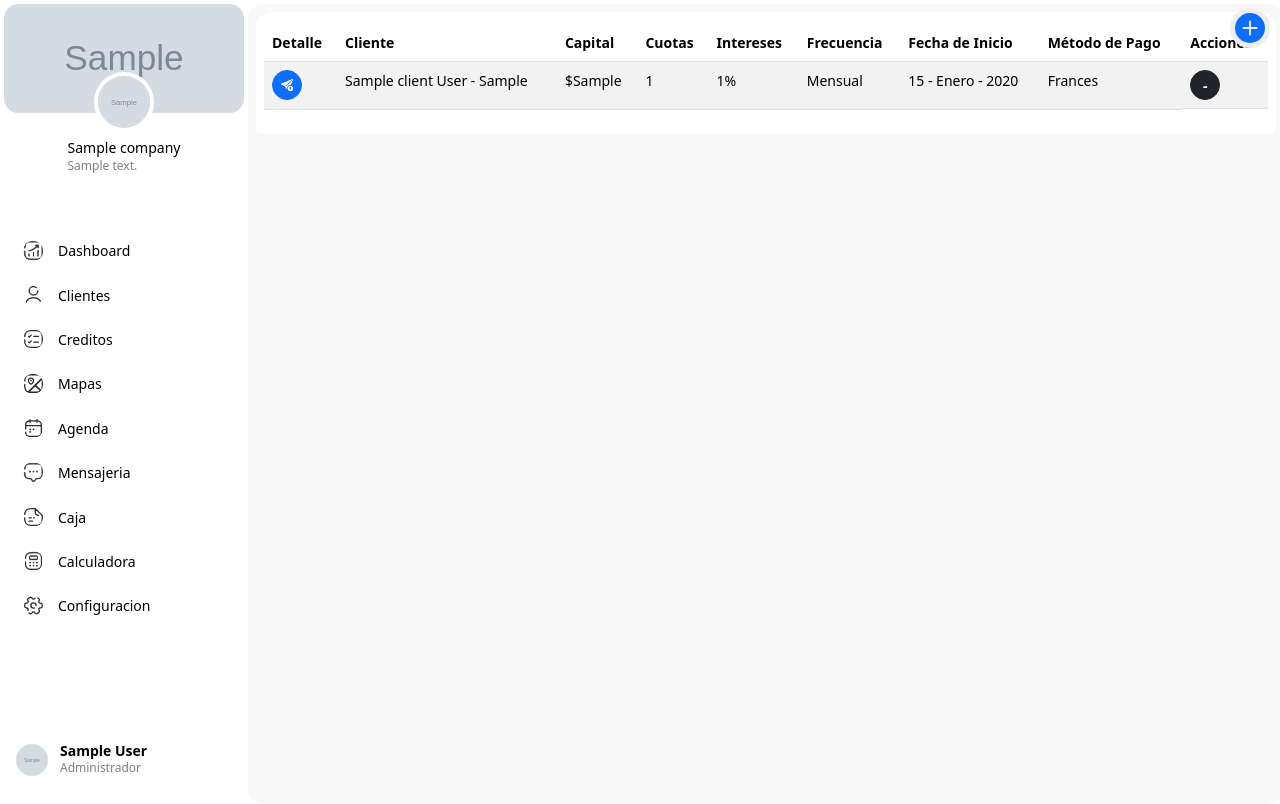
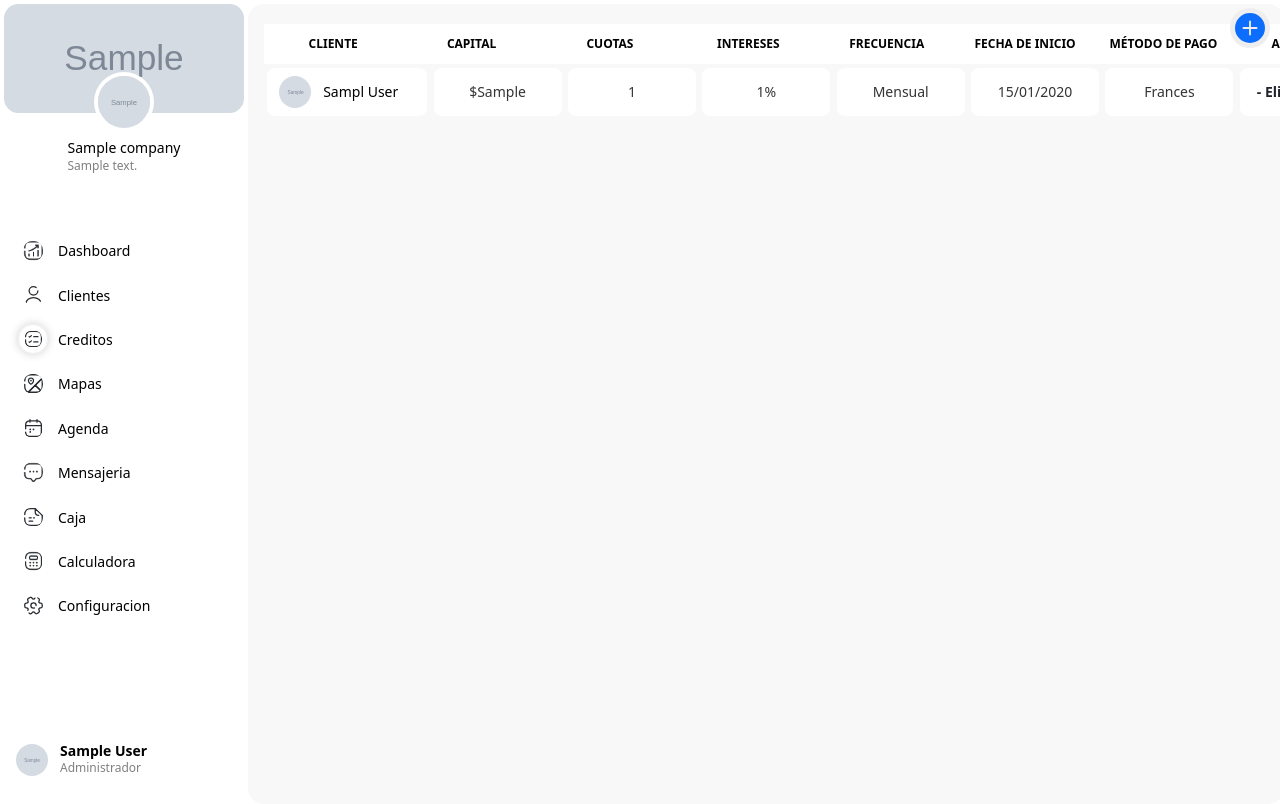
Before and after one commit to the-wandy-olivares/Money, a Django app: page /credit/list/ in a window 1280 px wide. Run offline with Django 5.2, Linux system fonts and the light colour scheme; a user stored in the database is signed in; tables that the repository leaves empty hold one stand-in row (values such as "Sample post"); grey boxes marked "Sample" are stand-in pictures.

Commit message:
Actualizar estilos y datos en las plantillas: ajustar gráficos, agregar iconos de Bootstrap y mejorar la interfaz de usuario

```diff
--- a/Easy/Client/templates/client/cp/grafico-wave.html
+++ b/Easy/Client/templates/client/cp/grafico-wave.html
@@ -12,12 +12,12 @@
                     labels: ['Enero', 'Febrero', 'Marzo', 'Abril', 'Mayo', 'Junio', 'Julio', 'Agosto', 'Septiembre', 'Octubre', 'Noviembre', 'Diciembre'],
                     datasets: [{
                               label: 'Grafico de nuevos clientes en cada mes',
-                              data: [40, 20, 14, 15, 15, 18, 20],
+                              data: [0, ],
                               borderColor: '{{request.user.more.company.configuration.color_enfasis}}',
-                              borderWidth: 2,
+                              borderWidth: 1,
                               backgroundColor: '{{request.user.more.company.configuration.color_enfasis}}', // Background color changed to red
                               fill: true,
-                              tension: 0.4 // This creates the wave effect
+                              tension: 0.3 // This creates the wave effect
                     }]
             },
             options: {
--- a/Easy/Credit/templates/credit/cp/grafico-wave.html
+++ b/Easy/Credit/templates/credit/cp/grafico-wave.html
@@ -12,7 +12,7 @@
                     labels: ['Enero', 'Febrero', 'Marzo', 'Abril', 'Mayo', 'Junio', 'Julio', 'Agosto', 'Septiembre', 'Octubre', 'Noviembre', 'Diciembre'],
                     datasets: [{
                               label: 'Creditos aprovados en cada mes',
-                              data: [14, 19, 14, 15, 20, 18, 2],
+                              data: [0, 0, 0, 0, 0, 0, 0],
                               borderColor: '{{request.user.more.company.configuration.color_enfasis}}',
                               borderWidth: 2,
                               backgroundColor: '{{request.user.more.company.configuration.color_enfasis}}', // Background color
--- a/Easy/Credit/templates/credit/cp/nav-bottom.html
+++ b/Easy/Credit/templates/credit/cp/nav-bottom.html
@@ -1,14 +1,14 @@
 <style>
 
 </style>
-<div class="position-sticky bg-white d-flex top-0 p-2 rounded-4 mb-2"
+<div class="position-sticky  d-flex top-0 p-2 rounded-4 mb-2"
       style="height: 3rem;">
 
             <div class="div-pay d-flex w-100 d-none justify-content-end">
 
                   <button
                   type="button" data-bs-toggle="modal" data-bs-target="#aplicar-factura"
-                  class="position- top-0 end-0 bg-primary text-white  border-0 rounded-5 p-0 ps-3 pe-3 me-4" >
+                  class="position- top-0 end-0 bg-primary text-white  border-0 rounded-5 p-4 ps-4 pe-4 me-4 d-flex flex-wrap justify-content-center align-content-center" >
                         Aplicar pago
                   </button>
             </div>
--- a/Easy/Credit/templates/credit/credit-list.html
+++ b/Easy/Credit/templates/credit/credit-list.html
@@ -2,8 +2,71 @@
 {% block content %}
       {% load static %}
       <style>
+            .btn-nav .btn-creditos img
+            {
+                  /* background-color: #eeeeee !important; */
+                  box-shadow: #d1cfcf 0px 0px 10px 0px;
+                  border: 1px solid #eeeeee;
+            }
             .section-list {
                   font-size: 14px;
+            }
+      .table {
+              display: table;
+              width: 100%;
+      }
+
+      .thead {
+              display: table-header-group;
+
+              color: var(--text-light);
+              font-weight: bold;
+      }
+
+      .tbody {
+              display: table-row-group;
+      }
+
+      .tr {
+              display: table-row;
+      }
+
+      .th, .td {
+              display: table-cell;
+              padding: 0.5rem;
+              text-align: center;
+      }
+
+.th
+{
+              text-transform: uppercase;
+              font-size: 12px;
+            width: 8rem;
+            background-color: rgb(255, 255, 255) !important;
+            margin: 0.2rem;
+      }
+
+      .td {
+            background-color: rgb(255, 255, 255) !important;
+            color: #343434 !important;
+            margin: 0.2rem; border-radius: 0.5rem;
+            width: 8rem;
+            height: 3rem;
+            display: flex; flex-wrap: wrap;
+            align-content: center; justify-content: center;
+      }
+      .td a {
+              text-decoration: none;
+      }
+
+      .td a:hover {
+              text-decoration: underline;
+      }
+
+      .btn {
+              display: flex;
+              align-items: center;
+              justify-content: center;
       }
       </style>
       <section class="section-list">
@@ -14,63 +77,57 @@
                         </svg>
                   </button>
             </a>
-            <div class="bg-white p-2 rounded-4 rounded-bottom-2 ">
-                  <table class="table mt-1 table-striped table-hover">
-                        <thead>
-                              <tr>
-                                    <th>
-                                          Detalle
-                                    </th>
-                                    <th>Cliente</th>
-                                    <th>Capital</th>
-                                    <th>Cuotas</th>
-                                    <th>Intereses</th>
-                                    <th>Frecuencia</th>
-                                    <th>Fecha de Inicio</th>
-                                    <th>Método de Pago</th>
-                                    <th>
-                                          Acciones
-                                    </th>
-                              </tr>
-                        </thead>
-                        <tbody>
+            <div class=" p-2 rounded-5 ">
+                    <div class="table mt-1 table-striped table-hover">
+                              <div class="thead">
+                                      <div class="tr d-flex bg-white">
+                                                <span class="th flex-fill">Cliente</span>
+                                                <span class="th flex-fill">Capital</span>
+                                                <span class="th flex-fill">Cuotas</span>
+                                                <span class="th flex-fill">Intereses</span>
+                                                <span class="th flex-fill">Frecuencia</span>
+                                                <span class="th flex-fill">Fecha de Inicio</span>
+                                                <span class="th flex-fill">Método de Pago</span>
+                                                <span class="th flex-fill">Acciones</span>
+                                      </div>
+                              </div>
+                              <div class="tbody">
                                       {% if credits %}
                                                 {% for credit in credits %}
-                                    <tr>
-                                          <td>
-                                                <a href="{% url 'credit:credit-detail' credit.id %}" >
-                                                      <button class="btn btn-primary d-flex justify-content-center align-content-center flex-wrap btn-sm rounded-circle" style="width: 30px; height: 30px;">
-                                                            <svg xmlns="http://www.w3.org/2000/svg" width="20" height="20" fill="currentColor" class="bi bi-send-arrow-up-fill" viewBox="0 0 16 16"><path fill-rule="evenodd" d="M15.854.146a.5.5 0 0 1 .11.54L13.026 8.03A4.5 4.5 0 0 0 8 12.5c0 .5 0 1.5-.773.36l-1.59-2.498L.644 7.184l-.002-.001-.41-.261a.5.5 0 0 1 .083-.886l.452-.18.001-.001L15.314.035a.5.5 0 0 1 .54.111M6.637 10.07l7.494-7.494.471-1.178-1.178.471L5.93 9.363l.338.215a.5.5 0 0 1 .154.154z"/><path fill-rule="evenodd" d="M12.5 16a3.5 3.5 0 1 0 0-7 3.5 3.5 0 0 0 0 7m.354-5.354a.5.5 0 0 0-.722.016l-1.149 1.25a.5.5 0 1 0 .737.676l.28-.305V14a.5.5 0 0 0 1 0v-1.793l.396.397a.5.5 0 0 0 .708-.708z"/></svg>
+                                                <div class="tr d-flex">
+                                                        <span class="td flex-fill" style="width: 10rem;">
+                                                                  <a href="{% url "credit:credit-detail" credit.id %}" style="cursor: pointer;" class="text-black align-content-center">
+                                                                          <img src="{{request.user.more.img.url}}"    class="  object-fit-cover rounded-circle " style="border: 1px; width: 40px; height: 40px; border: 4px solid white; " alt="">
+                                                                       <span class="d-flex flex-wrap align-content-center ms-2">
+                                                                        {{ credit.client.name|default:"..."|slice:":5" }}
+                                                                        {{ credit.client.last_name|default:"..."|slice:":5" }}
+                                                                       </span>
+                                                                  </a>
+                                                        </span>
+                                                        <span class="td flex-fill">${{ credit.capital }}</span>
+                                                        <span class="td flex-fill">{{ credit.cuotas }}</span>
+                                                        <span class="td flex-fill">{{ credit.intereses }}%</span>
+                                                        <span class="td flex-fill text-capitalize">{{ credit.frecuencia }}</span>
+                                                        <span class="td flex-fill">{{ credit.start_date|date:"d/m/Y" }}</span>
+                                                        <span class="td flex-fill text-capitalize">{{ credit.metodo }}</span>
+                                                        <span class="td flex-fill d-flex">
+                                                                  <a href="{% url 'credit:credit-delete' credit.id %}" class="">
+                                                                        <button class="btn rounded-5 btn-sm" style=""> -
+                                                                              Eliminar
                                                                         </button>
                                                                   </a>
-                                          </td>
-                                          <td>{{ credit.client }}</td>
-                                          <td>${{ credit.capital }}</td>
-                                          <td>{{ credit.cuotas }}</td>
-                                          <td>{{ credit.intereses }}%</td>
-                                          <td class="text-capitalize">{{ credit.frecuencia }}</td>
-                                          <td>{{ credit.start_date|date:"d - F - Y" }}</td>
-                                          <td class="text-capitalize">{{ credit.metodo }}</td>
-                                          <td class="d-flex " >
-                                                <a href="{% url 'credit:credit-delete' credit.id %}" class="">
-                                                      <button class="btn rounded-circle btn-dark btn-sm" style="width: 30px; height: 30px;"> - </button>
-                                                </a>
-                                                <!-- <a href="{% url 'credit:credit-update' credit.id %}">
-                                                      <button class="btn btn-primary btn-sm rounded-5 ">Editar</button>
-                                                </a> -->
-                                          </td>
-                                    </tr>
+                                                        </span>
+                                                </div>
                                                 {% endfor %}
                                       {% else %}
-                                    <tr>
-                                          <td colspan="11" class="text-black-50"
-                                          style="text-align: center; font-weight: bold;">
+                                                <div class="tr d-flex">
+                                                        <span class="td flex-fill text-black-50" style="text-align: center; font-weight: bold;" colspan="8">
                                                                   No hay creditos
-                                          </td>
-                                    </tr>
+                                                        </span>
+                                                </div>
                                       {% endif %}
-                        </tbody>
-                  </table>
+                              </div>
+                    </div>
             </div>
       </section>
 {% endblock %}
--- a/Easy/Credit/templates/credit/credit.html
+++ b/Easy/Credit/templates/credit/credit.html
@@ -75,7 +75,7 @@
                               </div>
                         </div>
                   </a>
-                  <a href="{% url 'credit:credit-list' %}">
+                  <a href="{% url 'credit:credit-list' %}" class="">
                         <div class="div">
                               <span>
                                     <svg xmlns="http://www.w3.org/2000/svg" width="16" height="16" fill="currentColor" class="bi bi-gear" viewBox="0 0 16 16">
--- a/Easy/Easy/templates/base/base.html
+++ b/Easy/Easy/templates/base/base.html
@@ -6,6 +6,8 @@
             <meta name="viewport" content="width=device-width, initial-scale=1">
             <title>Make Money</title>
             <link href="https://cdn.jsdelivr.net/npm/bootstrap@5.3.3/dist/css/bootstrap.min.css" rel="stylesheet" integrity="sha384-QWTKZyjpPEjISv5WaRU9OFeRpok6YctnYmDr5pNlyT2bRjXh0JMhjY6hW+ALEwIH" crossorigin="anonymous">
+            <!--Icons-->
+		<link href="https://cdn.jsdelivr.net/npm/bootstrap-icons/font/bootstrap-icons.css" rel="stylesheet">
       </head>
 <style>
 
--- a/Easy/Easy/templates/dashboard/dashboard.html
+++ b/Easy/Easy/templates/dashboard/dashboard.html
@@ -218,7 +218,7 @@
             datasets: [{
                   label: 'Inversones',
                   label: 'Creditos aprovados en cada mes',
-                              data: [0, 0, 0, 0, 0, 0, 0, 0, 0, 0, 0, 0],
+                              data: [0, ],
                               borderColor: '{{request.user.more.company.configuration.color_enfasis}}',
                               backgroundColor: '{{request.user.more.company.configuration.color_enfasis}}', // Background color
                               borderWidth: 2,
--- a/Easy/Easy/templates/nav/nav-escritorio.html
+++ b/Easy/Easy/templates/nav/nav-escritorio.html
@@ -150,7 +150,6 @@
             <button>
                   <img src="{% static "icons/document.svg" %}" width='24' alt="">
                   <a href="{% url 'caja:caja' %}">
-
                         <span>
                               Caja
                         </span>
--- a/Easy/Easy/templates/nav/nav-movil.html
+++ b/Easy/Easy/templates/nav/nav-movil.html
@@ -5,6 +5,7 @@
             /* height: 3rem; */
       }
       .nav-movil .btn {
+            border: none;
             /* background-color: rgba(49, 99, 142, 0.709); */
             display: flex; justify-content: center;
             flex-wrap: wrap;
@@ -23,7 +24,8 @@
 </style>
 <section class=" nav-movil position-fixed bottom-0 start-0 z-2  d-flex blur-20 w-100 justify-content-center ">
       <!-- <a href="{% url "dashboard" %}"  > -->
-      <button class="btn ">
+      <button class="btn "
+            onclick="window.location.href = '{% url 'dashboard' %}'">
             <img src="{% static "icons/grafico.png" %}" width='24' alt="">
                   <span >
                         Dashboard
@@ -31,7 +33,8 @@
             </button>
       <!-- </a> -->
 
-      <button class="btn position-relative">
+      <button class="btn position-relative"
+      onclick="window.location.href = '{% url 'client:client' %}'">
             <img class="img-cliente" src="{% static "icons/user.svg" %}" width='24' alt="">
             <!-- <a href="{% url 'client:client' %}"> -->
                   <span>
```
Also changed, not shown: Easy/Client/templates/client/client-list.html (+101 -45 lines), Easy/Credit/templates/credit/credit-create.html (+7 -0 lines). Lines whose indentation alone changed are shown as unchanged.
